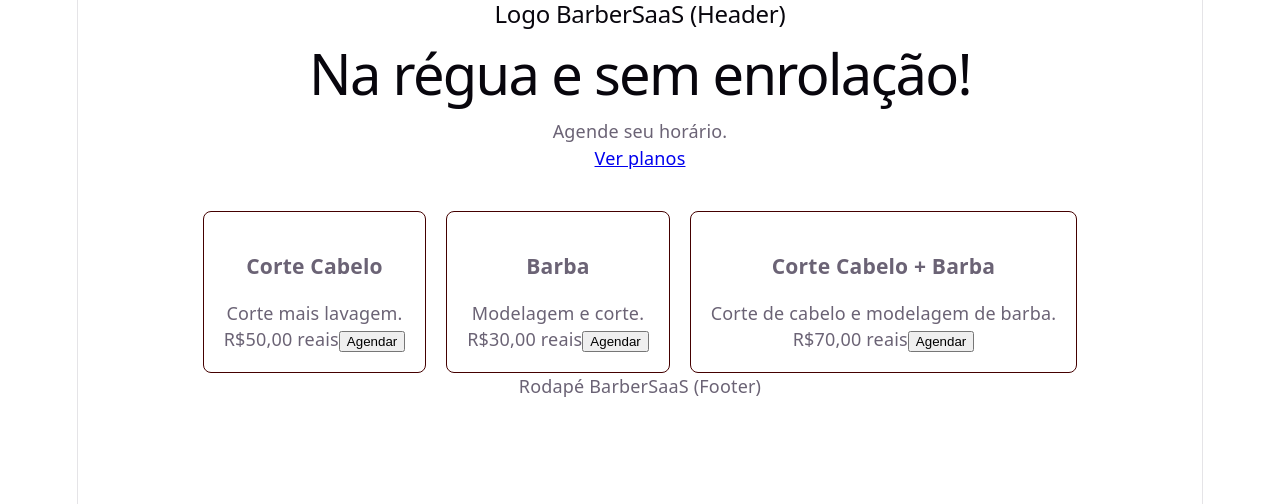
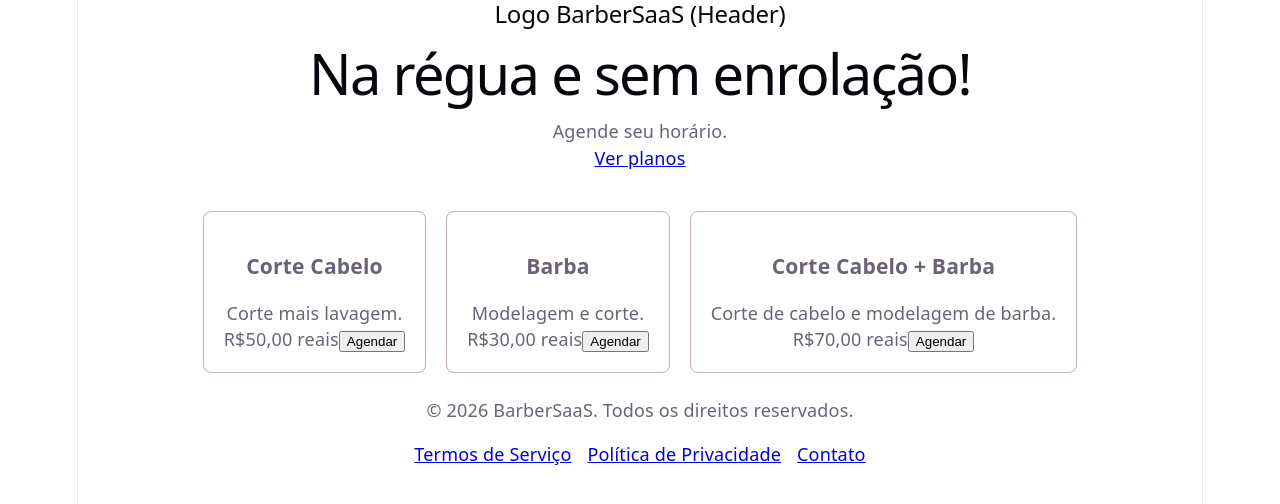
Before and after one commit to Dennissant/barber-saas, a React (Vite) app: page / in a window 1280 px wide. Shown: the top 504 px of the page. Built offline with nearby package versions, Linux system fonts and the light colour scheme.

Commit message:
Adiciona componente Footer e ajustes na Vitrine

```diff
--- a/src/App.jsx
+++ b/src/App.jsx
@@ -1,4 +1,5 @@
 import Vitrine from './components/Vitrine';
+import Footer from './components/Footer';
 export default function App() {
   return (
     <div className="layout-base">
@@ -13,10 +14,8 @@ export default function App() {
       <Vitrine />
 
       {/* 3. Área do Componente Footer */}
-      <footer>
 
-        <p>Rodapé BarberSaaS (Footer)</p>
-      </footer>
+      <Footer />
 
     </div>
   );
--- /dev/null
+++ b/src/components/Footer.css
@@ -0,0 +1,19 @@
+footer {
+  padding: 24px;
+  text-align: center;
+}
+
+.links-suporte ul {
+  list-style: none;
+  padding: 0;
+}
+
+.links-suporte li {
+  display: inline;
+  margin: 0 8px;
+}
+
+.links-suporte a:hover {
+  color: white;
+
+}
--- /dev/null
+++ b/src/components/Footer.jsx
@@ -0,0 +1,16 @@
+import './Footer.css';
+function Footer() {
+    return (
+        <footer>
+            <p>© 2026 BarberSaaS. Todos os direitos reservados.</p>
+            <section className="links-suporte">
+                <ul>
+                    <li><a href="/termos">Termos de Serviço</a></li>
+                    <li><a href="/privacidade">Política de Privacidade</a></li>
+                    <li><a href="/contato">Contato</a></li>
+                </ul>
+            </section>
+        </footer>
+    );
+}
+export default Footer;
--- a/src/components/Vitrine.css
+++ b/src/components/Vitrine.css
@@ -1,6 +1,6 @@
 .card {
     padding: 20px;
-    border: 1px solid #400;
+    border: 1px solid rgb(193, 177, 177);
     border-radius: 8px;
     text-align: center;
 }
```
